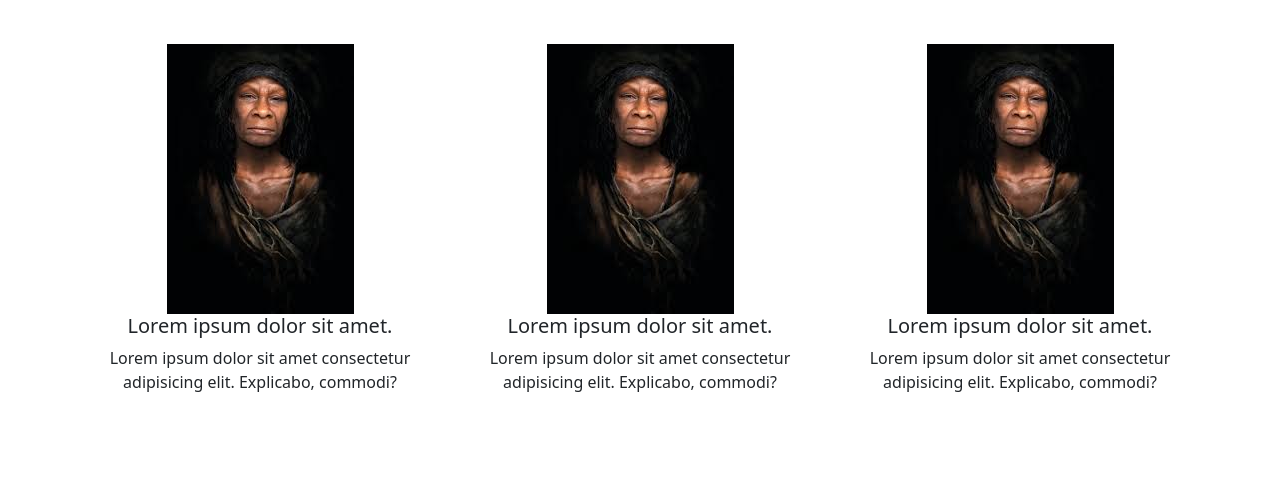
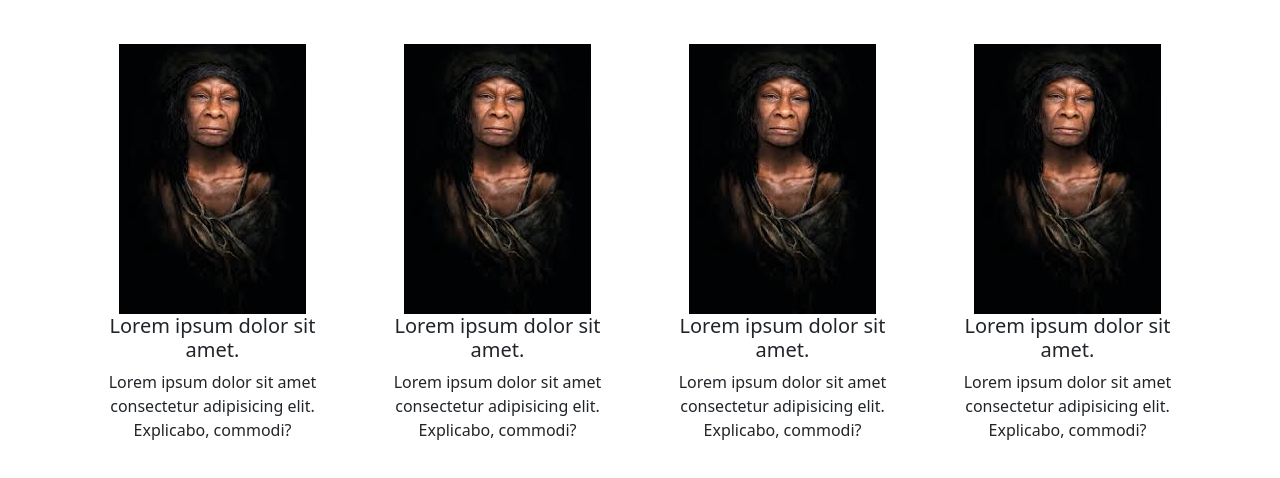
Before and after one commit to Reva22506/testing2, a plain HTML site: page index.html in a window 1280 px wide. Shown: the part 90-568 px from the top of the page. Drawn offline with nearby package versions, Linux system fonts and the light colour scheme.

Commit message:
Update index.html

```diff
--- a/index.html
+++ b/index.html
@@ -10,17 +10,22 @@
     <div class="container">
       <div class="row">
         <h2 class="text-center my-5">Lorem ipsum dolor</h2>
-        <div class="col-4 text-center">
+        <div class="col-6 col-md-3 text-center">
           <img src="nana.jpg" class="img-fluid" alt="..." />
           <h5>Lorem ipsum dolor sit amet.</h5>
           <p>Lorem ipsum dolor sit amet consectetur adipisicing elit. Explicabo, commodi?</p>
         </div>
-        <div class="col-4 text-center">
+        <div class="col-6 col-md-3 text-center">
           <img src="nana.jpg" class="img-fluid" alt="..." />
           <h5>Lorem ipsum dolor sit amet.</h5>
           <p>Lorem ipsum dolor sit amet consectetur adipisicing elit. Explicabo, commodi?</p>
         </div>
-        <div class="col-4 text-center">
+        <div class="col-6 col-md-3 text-center">
+          <img src="nana.jpg" class="img-fluid" alt="..." />
+          <h5>Lorem ipsum dolor sit amet.</h5>
+          <p>Lorem ipsum dolor sit amet consectetur adipisicing elit. Explicabo, commodi?</p>
+        </div>
+        <div class="col-6 col-md-3 text-center">
           <img src="nana.jpg" class="img-fluid" alt="..." />
           <h5>Lorem ipsum dolor sit amet.</h5>
           <p>Lorem ipsum dolor sit amet consectetur adipisicing elit. Explicabo, commodi?</p>
```
